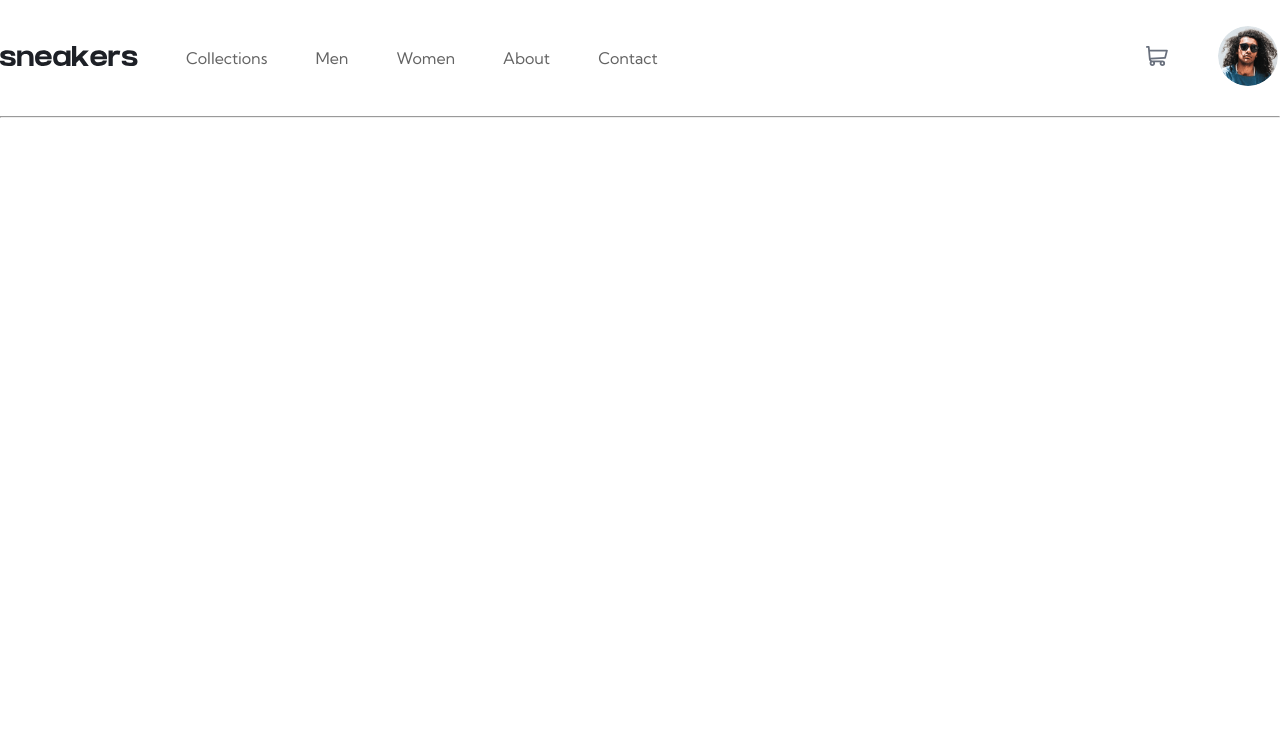
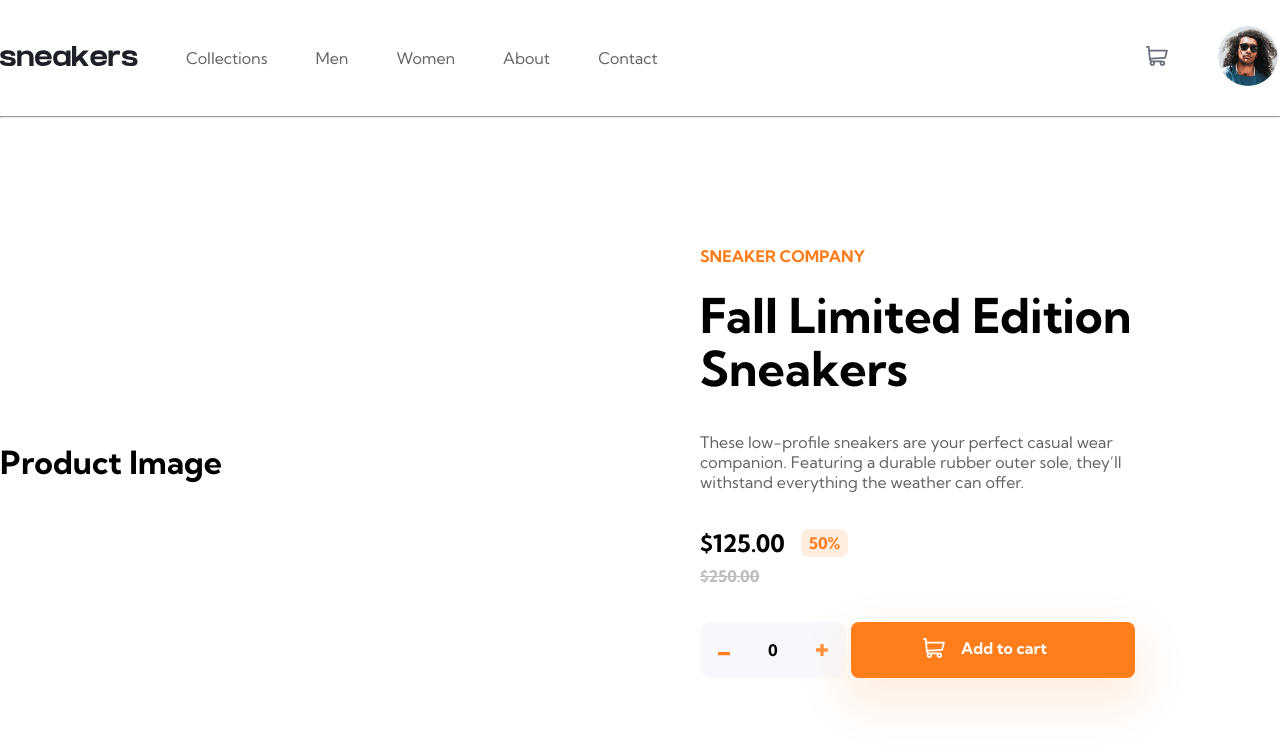
Before and after one commit to Divyue30597/e-commerce-product-page, a React (Vite) app: page / in a window 1280 px wide. Shown: the top 752 px of the page. Built offline with nearby package versions, Linux system fonts and the light colour scheme.

Commit message:
completed the product detail with css

```diff
--- a/src/App.css
+++ b/src/App.css
@@ -1,3 +1,20 @@
+.container {
+  margin: auto;
+  display: grid;
+  height: 86vh;
+  max-width: 1300px;
+  grid-template-columns: repeat(2, 1fr);
+  column-gap: 120px;
+}
+
+.product-detail {
+  align-self: center;
+}
+
+.product-image {
+  align-self: center;
+}
+
 hr {
-  color: rgb(231, 231, 231)
+  color: rgb(231, 231, 231);
 }
--- a/src/App.tsx
+++ b/src/App.tsx
@@ -1,11 +1,21 @@
 import "./App.css";
 import { Nav } from "./Nav/Nav";
+import { ProductDetail } from "./ProductDetail/ProductDetail";
+import { ProductImage } from "./ProductImage/ProductImage";
 
 function App() {
   return (
     <>
       <Nav />
       <hr />
+      <main className="container">
+        <div className="product-image">
+          <ProductImage />
+        </div>
+        <div className="product-detail">
+          <ProductDetail />
+        </div>
+      </main>
     </>
   );
 }
--- a/src/Nav/Nav.tsx
+++ b/src/Nav/Nav.tsx
@@ -15,19 +15,19 @@ export function Nav() {
           </picture>
         </li>
         <li>
-          <a href="">Collections</a>
+          <a href="#">Collections</a>
         </li>
         <li>
-          <a href="">Men</a>
+          <a href="#">Men</a>
         </li>
         <li>
-          <a href="">Women</a>
+          <a href="#">Women</a>
         </li>
         <li>
-          <a href="">About</a>
+          <a href="#">About</a>
         </li>
         <li>
-          <a href="">Contact</a>
+          <a href="#">Contact</a>
         </li>
       </ul>
       <ul>
--- a/src/Nav/nav.css
+++ b/src/Nav/nav.css
@@ -30,6 +30,12 @@
   border-bottom: 6px solid var(--primary-color);
 }
 
+.cart-logo a:hover {
+  padding-bottom: 40px;
+  color: #000;
+  border-bottom: 6px solid var(--primary-color);
+}
+
 .profile-picture a img {
   height: 64px;
   border-radius: 50%;
@@ -37,9 +43,9 @@
 }
 
 .company-logo a:hover,
-.cart-logo a:hover,
 .profile-picture a:hover {
-  border-bottom: 0;  color: #000;
+  border-bottom: 0;
+  color: #000;
 }
 
 .profile-picture a img:hover {
--- /dev/null
+++ b/src/ProductDetail/ProductDetail.tsx
@@ -0,0 +1,48 @@
+import "./productdetail.css";
+import incrementCounter from "../assets/images/icon-plus.svg";
+import decrementCounter from "../assets/images/icon-minus.svg";
+import cartIcon from "../assets/images/icon-cart-white.svg";
+
+export function ProductDetail() {
+  return (
+    <section className="product-detail-comp">
+      <p className="product-detail-header">Sneaker Company</p>
+      <h1>Fall Limited Edition Sneakers</h1>
+      <p className="product-info">
+        These low-profile sneakers are your perfect casual wear companion.
+        Featuring a durable rubber outer sole, they’ll withstand everything the
+        weather can offer.
+      </p>
+      <div className="product-price">
+        <h2>$125.00</h2>
+        <p>50%</p>
+      </div>
+      <h3>
+        <s>$250.00</s>
+      </h3>
+      <div className="counter">
+        <div className="change-counter">
+          <button>
+            <picture>
+              <img src={decrementCounter} alt="decrement Counter" />
+            </picture>
+          </button>
+          <strong>0</strong>
+          <button>
+            <picture>
+              <img src={incrementCounter} alt="increment Counter" />
+            </picture>
+          </button>
+        </div>
+        <div className="add-to-cart">
+          <button>
+            <picture>
+              <img src={cartIcon} alt="Cart icon" />
+            </picture>
+            <strong>Add to cart</strong>
+          </button>
+        </div>
+      </div>
+    </section>
+  );
+}
--- /dev/null
+++ b/src/ProductDetail/productdetail.css
@@ -0,0 +1,102 @@
+.product-detail-comp .product-detail-header {
+  color: var(--primary-color);
+  text-transform: uppercase;
+  font-weight: 700;
+  /* letter-spacing: px; */
+  margin-bottom: 24px;
+}
+
+.product-detail-comp h1 {
+  font-size: 48px;
+  margin-bottom: 36px;
+  line-height: 1.1;
+}
+
+.product-detail-comp .product-info {
+  font-size: 16px;
+  color: #636363;
+  max-width: 75%;
+  margin-bottom: 36px;
+}
+
+.product-price,
+.counter {
+  display: flex;
+  align-items: center;
+}
+
+.counter {
+  justify-content: space-between;
+}
+
+.product-price {
+  margin-bottom: 8px;
+}
+
+.product-price h2 {
+  margin-right: 16px;
+}
+
+.product-price p {
+  background-color: var(--secondary-color);
+  padding: 4px 8px;
+  border-radius: 8px;
+  font-weight: 700;
+  color: var(--primary-color);
+}
+
+.product-detail-comp h3 {
+  color: #bcbdc0;
+  font-size: 16px;
+  margin-bottom: 36px;
+}
+
+.counter {
+  max-width: 75%;
+}
+
+.change-counter {
+  justify-items: center;
+  background-color: #f7f8fd;
+  padding: 12px 12px;
+  border-radius: 12px;
+}
+
+.change-counter button {
+  all: unset;
+  cursor: pointer;
+}
+
+.change-counter button:first-child {
+  padding: 6px;
+  margin-right: 32px;
+}
+
+.change-counter button:last-child {
+  padding: 6px;
+  margin-left: 32px;
+}
+
+.add-to-cart button {
+  background-color: var(--primary-color);
+  border: none;
+  color: #fff;
+  font-size: 16px;
+  font-weight: 700;
+  cursor: pointer;
+  padding: 12px 36px;
+  border-radius: 8px;
+  display: flex;
+  box-shadow: 0 20px 50px 10px var(--secondary-color);
+}
+
+.add-to-cart img {
+  margin-right: 16px;
+  padding: 4px 0 4px 36px;
+}
+
+.add-to-cart strong {
+  fill: #ffffff;
+  margin-right: 16px;
+  padding: 4px 36px 4px 0;
+}
--- /dev/null
+++ b/src/ProductImage/ProductImage.tsx
@@ -0,0 +1,7 @@
+export function ProductImage() {
+  return (
+    <>
+      <h1>Product Image</h1>
+    </>
+  );
+}
```
Also changed, not shown: src/assets/images/icon-cart-white.svg (added).
